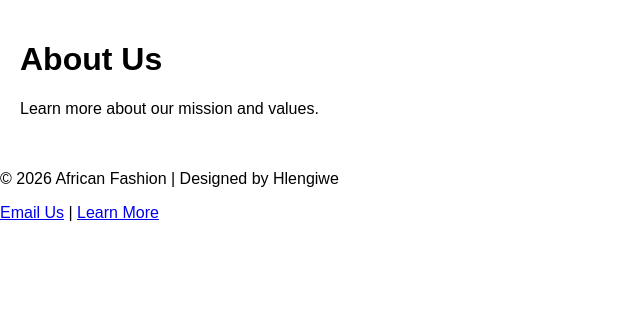
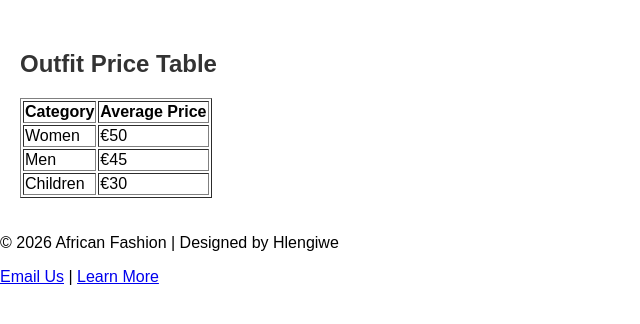
Before and after one commit to HlengiweNcube/flask_db_project, a Flask app: page /about in a window 1280 px wide. Shown: the part 166-490 px from the top of the page, without its empty margins (0-640 px from the left). Run offline with Flask 3, Linux system fonts and the light colour scheme.

Commit message:
added imgaes, change html files for more content

```diff
--- a/app.py
+++ b/app.py
@@ -1,5 +1,6 @@
 from flask import Flask, render_template, request, redirect
 from models import db, Outfit
+from sqlalchemy import func
 
 app = Flask(__name__)
 
--- a/static/js/script.js
+++ b/static/js/script.js
@@ -6,3 +6,20 @@ function showCategory(category) {
 
     document.getElementById(category).style.display = "flex";
 }
+// Interaction 1: alert on page load
+console.log("Website loaded");
+
+// Interaction 2: simple form validation
+function validateForm() {
+    let name = document.getElementById("name").value;
+
+    if (name === "") {
+        alert("Name is required!");
+        return false;
+    }
+}
+
+// Interaction 3: DOM manipulation
+function changeTitle() {
+    document.querySelector("h2").innerText = "Welcome to African Fashion!";
+}
--- a/templates/about.html
+++ b/templates/about.html
@@ -1,6 +1,30 @@
 {% extends "base.html" %}
 
 {% block content %}
-<h1>About Us</h1>
-<p>Learn more about our mission and values.</p>
+
+<h2>Outfit Price Table</h2>
+
+<table border="1">
+    <thead>
+        <tr>
+            <th>Category</th>
+            <th>Average Price</th>
+        </tr>
+    </thead>
+    <tbody>
+        <tr>
+            <td>Women</td>
+            <td>€50</td>
+        </tr>
+        <tr>
+            <td>Men</td>
+            <td>€45</td>
+        </tr>
+        <tr>
+            <td>Children</td>
+            <td>€30</td>
+        </tr>
+    </tbody>
+</table>
+
 {% endblock %}
```
Also changed, not shown: templates/home.html (+9 -7 lines), static/images/izibazana.jpg (added), static/images/lobola.jpg (added), static/images/tsonga.jpg (added), static/images/ukuthwasa.jpg (added), static/images/ukuthwasa.webp (added), static/images/wedding2.jpg (added), static/images/weddings.jpg (added), static/images/weddings.webp (added), static/images/zim_ndebele.webp (added), static/images/zulu.jpg (added).
